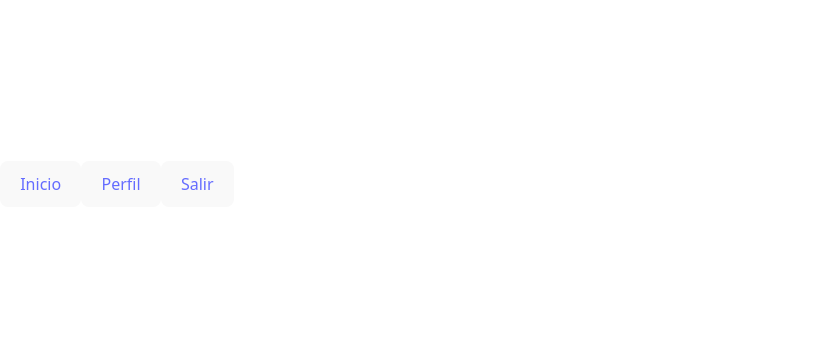
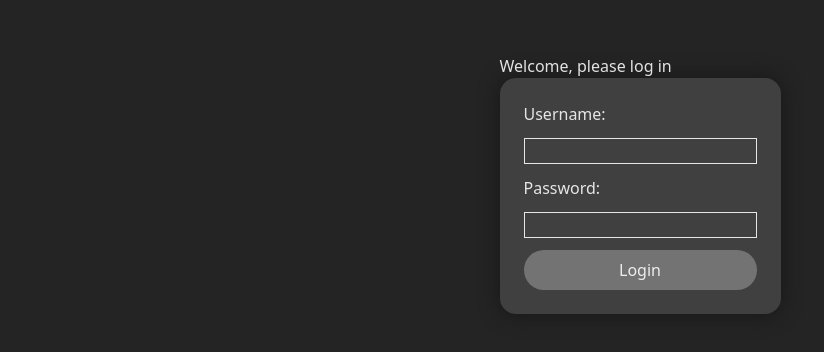
Before and after one commit to pablosgr/ProjectLearn, a React (Vite) app in the folder frontend/: page / in a window 1280 px wide. Shown: the part 216-568 px from the top of the page, without its empty margins (0-824 px from the left). Built offline with nearby package versions, Linux system fonts and the light colour scheme.

Commit message:
Frontend | Login | Create provisional login page

```diff
--- /dev/null
+++ b/frontend/src/Login.tsx
@@ -0,0 +1,18 @@
+export default function Login() {
+  return (
+    <>
+      <h1>Welcome, please log in</h1>
+      <form className="
+        flex flex-col gap-3
+        rounded-2xl p-6 shadow-[0_0_20px_rgba(0,0,0,0.8)]
+        shadow-neutral-900 bg-neutral-700
+      ">
+        <label htmlFor="username">Username:</label>
+        <input type="text" id="username" name="username" className="border-1" />
+        <label htmlFor="password">Password:</label>
+        <input type="password" id="password" name="password" className="border-1" />
+        <button className="rounded-3xl bg-neutral-500 px-3 py-2 hover:cursor-pointer" type="submit">Login</button>
+      </form>
+    </>
+  )
+}
--- a/frontend/src/index.css
+++ b/frontend/src/index.css
@@ -1,4 +1,15 @@
 @import "tailwindcss";
+
+body {
+  margin: 0;
+  padding: 0;
+  box-sizing: border-box;
+  height: 100vh;
+  width: 100vw;
+  display: flex;
+  justify-content: center;
+  align-items: center;
+}
 
 :root {
   font-family: system-ui, Avenir, Helvetica, Arial, sans-serif;
@@ -14,57 +25,3 @@
   -webkit-font-smoothing: antialiased;
   -moz-osx-font-smoothing: grayscale;
 }
-
-a {
-  font-weight: 500;
-  color: #646cff;
-  text-decoration: inherit;
-}
-a:hover {
-  color: #535bf2;
-}
-
-body {
-  margin: 0;
-  display: flex;
-  place-items: center;
-  min-width: 320px;
-  min-height: 100vh;
-}
-
-h1 {
-  font-size: 3.2em;
-  line-height: 1.1;
-}
-
-button {
-  border-radius: 8px;
-  border: 1px solid transparent;
-  padding: 0.6em 1.2em;
-  font-size: 1em;
-  font-weight: 500;
-  font-family: inherit;
-  background-color: #1a1a1a;
-  cursor: pointer;
-  transition: border-color 0.25s;
-}
-button:hover {
-  border-color: #646cff;
-}
-button:focus,
-button:focus-visible {
-  outline: 4px auto -webkit-focus-ring-color;
-}
-
-@media (prefers-color-scheme: light) {
-  :root {
-    color: #213547;
-    background-color: #ffffff;
-  }
-  a:hover {
-    color: #747bff;
-  }
-  button {
-    background-color: #f9f9f9;
-  }
-}
--- a/frontend/src/main.tsx
+++ b/frontend/src/main.tsx
@@ -2,12 +2,13 @@ import { StrictMode } from 'react'
 import { createRoot } from 'react-dom/client'
 import { BrowserRouter } from 'react-router';
 import './index.css'
-import App from './App.tsx'
+// import App from './App.tsx'
+import Login from './Login.tsx'
 
 createRoot(document.getElementById('root')!).render(
   <StrictMode>
     <BrowserRouter>
-      <App />
+      <Login />
     </BrowserRouter>
   </StrictMode>
 );
```
